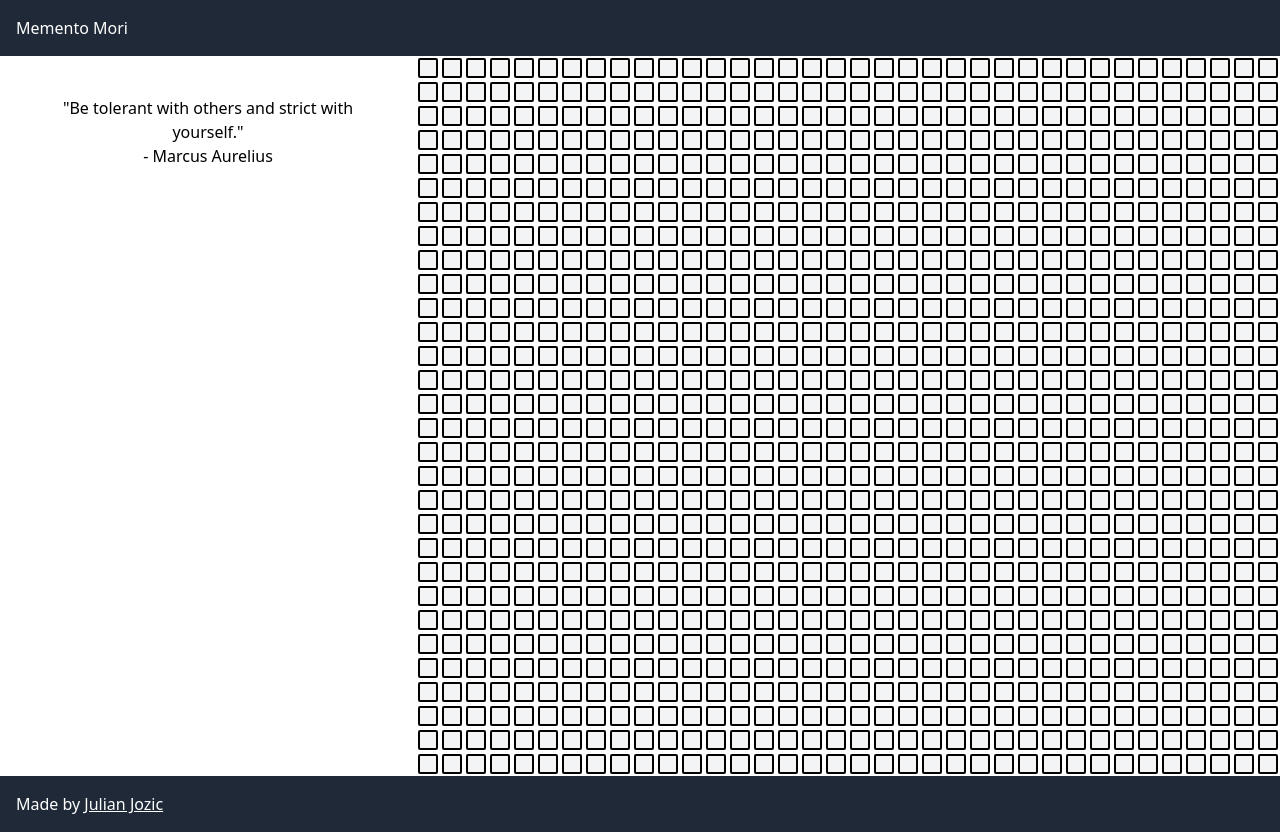
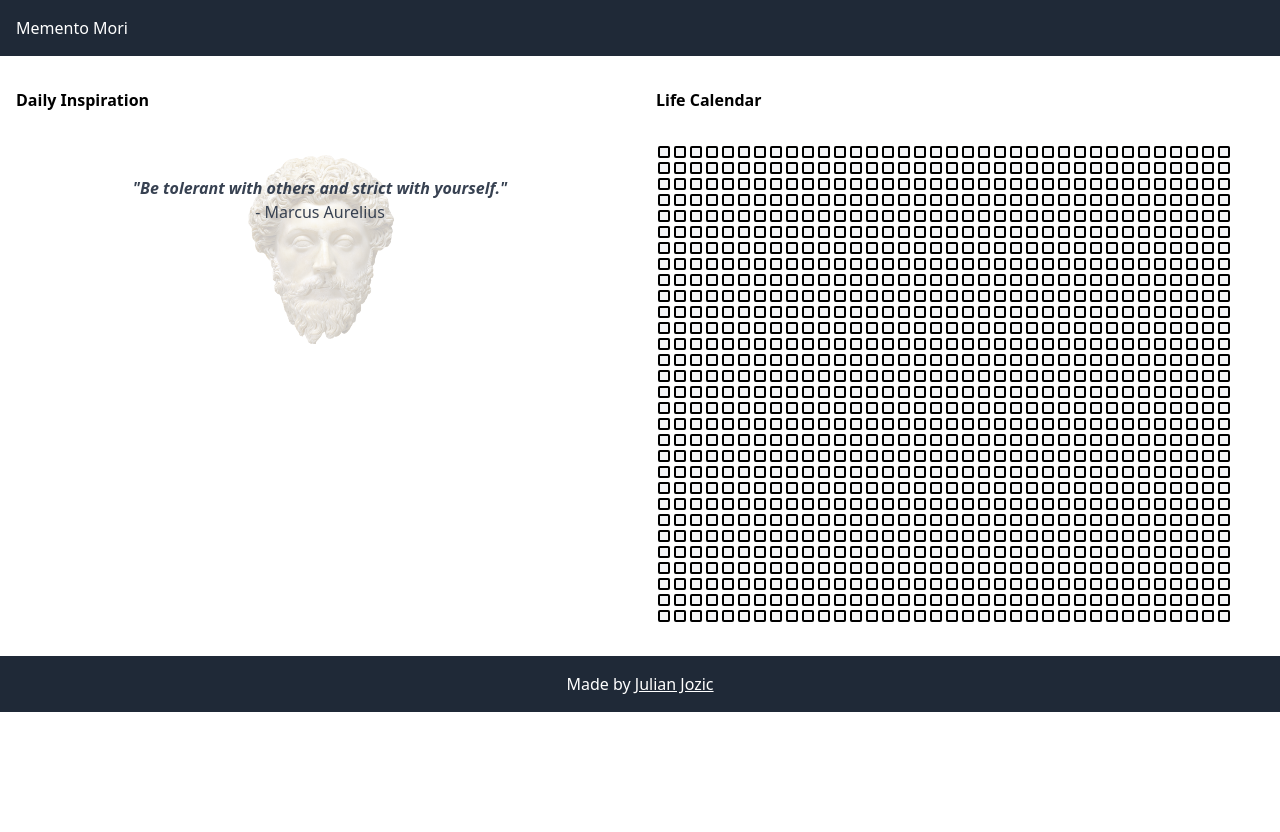
Before and after one commit to jjozic/memento-mori-react, a React (Create React App) app: page / in a window 1280 px wide. After the commit the page ends 800 px from the top, so only its background shows below. Built offline with nearby package versions, Linux system fonts and the light colour scheme.

Commit message:
working on styling, added proper padding to elements, added bg-image to DailyQuote

```diff
--- a/src/App.js
+++ b/src/App.js
@@ -4,7 +4,7 @@ function App() {
   return (
     <>
       <NavBar />
-      <main className="flex flex-wrap">
+      <main className="flex flex-wrap max-w-screen-xl mx-auto">
         <DailyQuote
           quote="Be tolerant with others and strict with yourself."
           author="Marcus Aurelius"
--- a/src/components/DailyQuote/DailyQuote.jsx
+++ b/src/components/DailyQuote/DailyQuote.jsx
@@ -1,12 +1,13 @@
-const DailyQuote = ({quote, author}) => {
+const DailyQuote = ({ quote, author }) => {
   return (
-    <div className="flex-1 p-10">
-        <figure className="text-center">
-          <blockquote>
-            "{quote}"
-          </blockquote>
+    <div className="flex-1 py-8 px-4">
+      <h2 className="font-bold pb-8">Daily Inspiration</h2>
+      <div className="py-8 bg-aurelius bg-opacity-2 bg-no-repeat bg-center min-h-200">
+        <figure className="text-center text-gray-700">
+          <blockquote className="font-bold italic">"{quote}"</blockquote>
           <figcaption>-{` ${author}`}</figcaption>
         </figure>
+      </div>
     </div>
   );
 };
--- a/src/components/Footer/Footer.jsx
+++ b/src/components/Footer/Footer.jsx
@@ -1,9 +1,14 @@
 const Footer = () => {
-    return (
-        <footer className="bg-gray-800 text-white p-4">
-            Made by <a className="underline" href="https://julianjozic.com" target="_blank" rel="noreferrer">Julian Jozic</a>
-        </footer>
-    )
-}
+  return (
+    <footer className="bg-gray-800 text-white p-4">
+      <div className="max-w-screen-xl mx-auto text-center">
+        Made by{" "}
+        <a className="underline" href="https://julianjozic.com" target="_blank" rel="noreferrer">
+          Julian Jozic
+        </a>
+      </div>
+    </footer>
+  );
+};
 
-export default Footer
+export default Footer;
--- a/src/components/LifeCalendar/LifeCalendar.jsx
+++ b/src/components/LifeCalendar/LifeCalendar.jsx
@@ -4,33 +4,48 @@ const YEARS = 30;
 const LifeCalendar = () => {
   const createCalendar = () => {
     let rows = [];
-    for (let i = 0; i < YEARS; i++){
-      let rowID = `row${i}`
-      let cell = []
-      for (let idx = 0; idx < WEEKS; idx++){
-        let cellID = `cell${i}-${idx}`
-        cell.push(<td className="bg-green-400 p-1 border-2 border-gray-200" key={cellID} id={cellID}></td>)
+    for (let i = 0; i < YEARS; i++) {
+      let rowID = `row${i}`;
+      let cell = [];
+      for (let idx = 0; idx < WEEKS; idx++) {
+        let cellID = `cell${i}-${idx}`;
+        cell.push(<td className="bg-green-400 p-1 border-2 border-gray-200" key={cellID} id={cellID}></td>);
       }
-      rows.push(<tr key={i} id={rowID}>{cell}</tr>)
+      rows.push(
+        <tr key={i} id={rowID}>
+          {cell}
+        </tr>
+      );
     }
     return rows;
   };
 
   const createCalendar2 = () => {
     let rows = [];
-    for (let i = 0; i < YEARS; i++){
-      let rowID = `row${i}`
-      let cell = []
-      for (let idx = 0; idx < WEEKS; idx++){
-        let cellID = `cell${i}-${idx}`
-        cell.push(<div className="bg-gray-100 m-0.5 w-5 h-5 border-2 border-black rounded-sm" key={cellID} id={cellID}></div>)
+    for (let i = 0; i < YEARS; i++) {
+      let rowID = `row${i}`;
+      let cell = [];
+      for (let idx = 0; idx < WEEKS; idx++) {
+        let cellID = `cell${i}-${idx}`;
+        cell.push(
+          <div className="bg-gray-100 m-0.5 w-3 h-3 border-2 border-black rounded-sm" key={cellID} id={cellID}></div>
+        );
       }
-      rows.push(<div className="flex justify-center" key={i} id={rowID}>{cell}</div>)
+      rows.push(
+        <div className="flex -md:justify-center" key={i} id={rowID}>
+          {cell}
+        </div>
+      );
     }
     return rows;
   };
 
-  return <div className="flex-1">{createCalendar2()}</div>;
+  return (
+    <div className="flex-1 py-8 px-4">
+      <h2 className="font-bold pb-8">Life Calendar</h2>
+      <div>{createCalendar2()}</div>
+    </div>
+  );
 };
 
 export default LifeCalendar;
--- a/src/components/NavBar/NavBar.jsx
+++ b/src/components/NavBar/NavBar.jsx
@@ -1,9 +1,11 @@
 const NavBar = () => {
-    return (
-        <header className="bg-gray-800 text-white p-4">
-            Memento Mori
-        </header>
-    )
-}
+  return (
+    <header className="bg-gray-800 text-white p-4">
+      <nav className="max-w-screen-xl mx-auto">
+        <h1>Memento Mori</h1>
+      </nav>
+    </header>
+  );
+};
 
-export default NavBar
+export default NavBar;
--- a/tailwind.config.js
+++ b/tailwind.config.js
@@ -2,7 +2,14 @@ module.exports = {
   purge: ['./src/**/*.{js,jsx,ts,tsx}', './public/index.html'],
   darkMode: false, // or 'media' or 'class'
   theme: {
-    extend: {},
+    minHeight: {
+      '200': '200px',
+     },
+    extend: {
+      backgroundImage: {
+        aurelius: "linear-gradient(rgba(255,255,255,0.75), rgba(255,255,255,0.75)), url('./img/aurelius.png')",
+       }
+    },
   },
   variants: {
     extend: {},
```
Also changed, not shown: src/img/aurelius.png (added).
